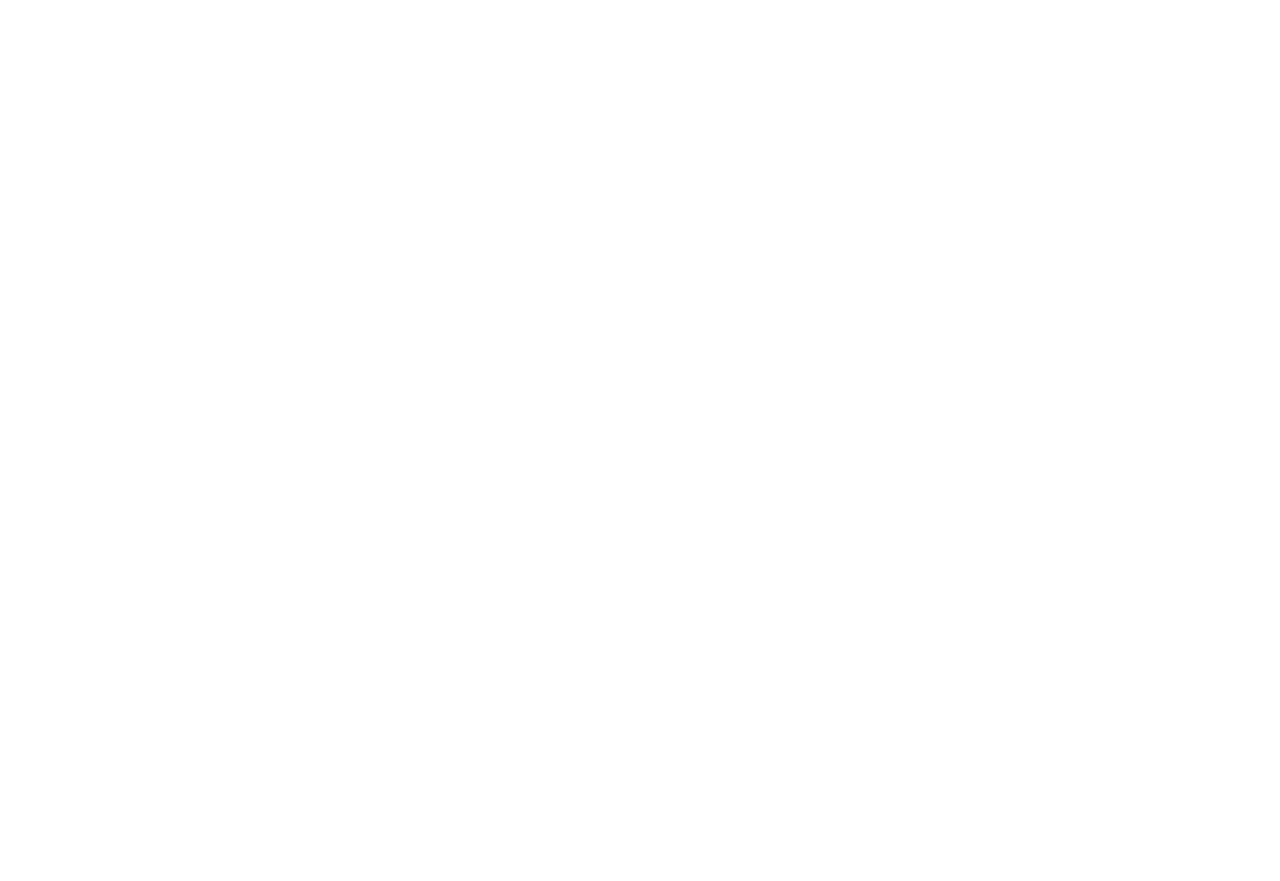
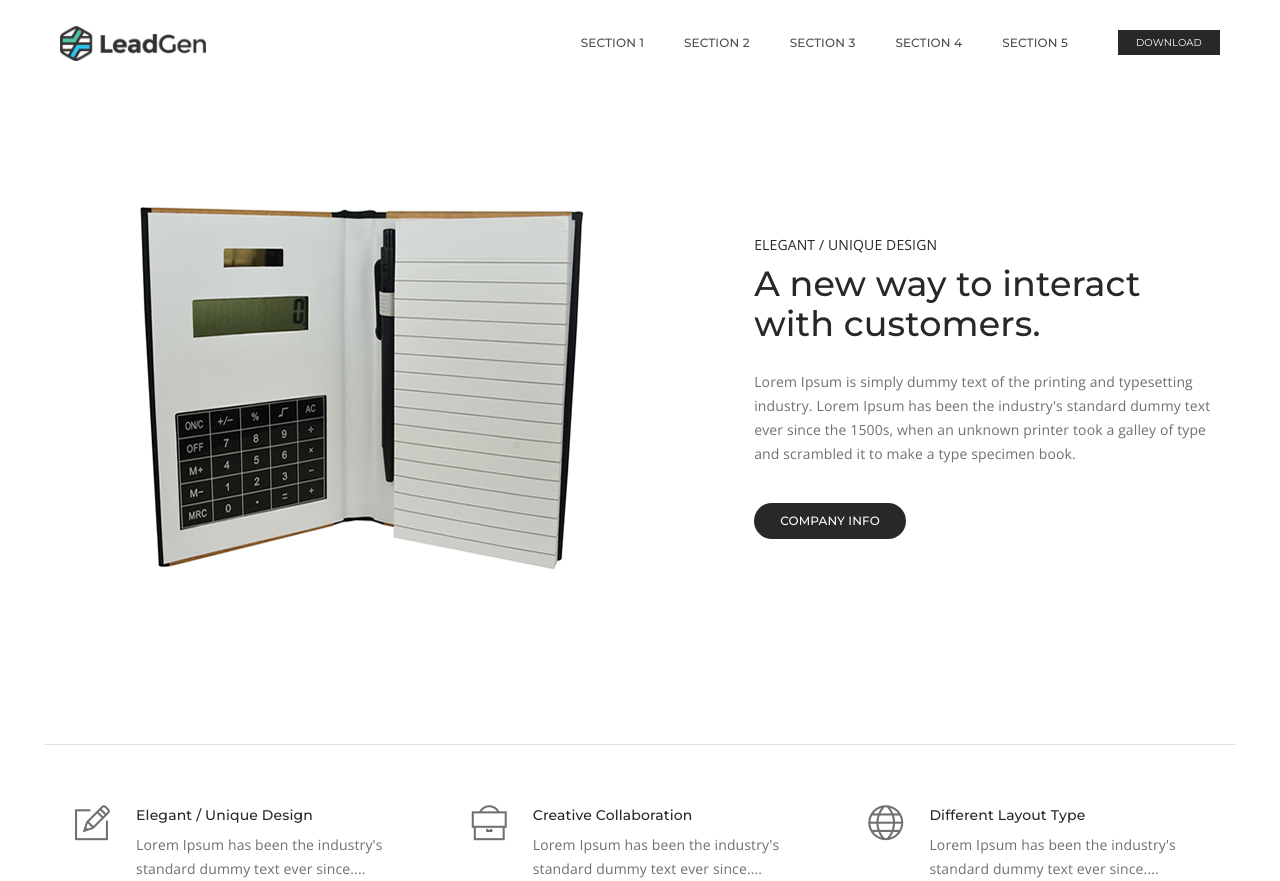
Before and after one commit to codechappie/compipro, a PHP site: page /page2.html in a window 1280 px wide. Before the commit the page is empty. Before the commit the page ends 800 px from the top, so only its background shows below. Run offline with PHP 8.4, Linux system fonts and the light colour scheme.

Commit message:
solve some problems

```diff
--- a/page2.html
+++ b/page2.html
@@ -42,6 +42,103 @@
 
         <div id="page" class="page">
 
+            <header class="leadgen-agency-1" id="header-section1">
+                <!-- nav -->
+                <nav class="navbar bg-white tz-header-bg no-margin alt-font shrink-header light-header">
+                    <div class="container navigation-menu">
+                        <div class="row">
+                            <!-- logo -->
+                            <div class="col-md-3 col-sm-4 col-xs-9">
+                                <a href="#home" class="inner-link"><img alt="Image Block" src="images/logo.png" data-img-size="(W)163px X (H)39px"></a>
+                            </div>
+                            <!-- end logo -->
+                            <div class="col-md-9 col-sm-8 col-xs-3 position-inherit">
+                                <button data-target="#bs-example-navbar-collapse-1" data-toggle="collapse" class="navbar-toggle collapsed" type="button">
+                                    <span class="sr-only">Toggle navigation</span>
+                                    <span class="icon-bar"></span>
+                                    <span class="icon-bar"></span>
+                                    <span class="icon-bar"></span>
+                                </button>
+                                <div id="bs-example-navbar-collapse-1" class="collapse navbar-collapse pull-right font-weight-500">
+                                    <ul class="nav navbar-nav">
+                                        <li class="propClone"><a class="inner-link" href="#">SECTION 1</a></li>
+                                        <li class="propClone"><a class="inner-link" href="#">SECTION 2</a></li>
+                                        <li class="propClone"><a class="inner-link" href="#">SECTION 3</a></li>
+                                        <li class="propClone"><a class="inner-link" href="#">SECTION 4</a></li>
+                                        <li class="propClone sm-no-border"><a class="inner-link" href="#">SECTION 5</a></li>
+                                        <li class="nav-button propClone sm-no-margin-tb float-left btn-medium"><a href="#" class="inner-link btn btn-small propClone bg-dark-gray text-white border-radius-0 sm-display-inline-block font-weight-400 sm-padding-nav-btn">DOWNLOAD</a></li>
+                                    </ul>
+                                </div>
+                            </div>
+                        </div>
+                    </div>
+                </nav>
+                <!-- end nav -->
+            </header>
+
+            <section class="padding-10px-tb xs-padding-60px-tb bg-white builder-bg border-none" id="content-section52">
+                <div class="container">
+                    <div class="row equalize xs-equalize-auto equalize-display-inherit">
+                        <!-- image -->
+                        <div class="col-md-7 col-sm-7 col-xs-12 xs-text-center xs-margin-ninteen-bottom display-table" style="height: 510px;">
+                            <div class="display-table-cell-vertical-middle">
+                                <img alt="" src="images/CUADERNOS/8.png" data-img-size="(W)800px X (H)788px">
+                            </div>
+                        </div>
+                        <!-- end image -->
+                        <div class="col-md-5 col-sm-5 col-xs-12 xs-text-center display-table" style="height: 510px;">
+                            <div class="display-table-cell-vertical-middle">
+                                <div class="text-medium text-dark-gray tz-text margin-two-bottom tz-text">ELEGANT / UNIQUE DESIGN</div>
+                                    <h2 class="alt-font title-extra-large sm-section-title-medium text-dark-gray xs-title-extra-large margin-ten-bottom xs-margin-ten-bottom tz-text">A new way to interact with customers.</h2>
+                                    <div class="text-medium sm-text-medium margin-fifteen-bottom  tz-text"><p>Lorem Ipsum is simply dummy text of the printing and typesetting industry. Lorem Ipsum has been the industry's standard dummy text ever since the 1500s, when an unknown printer took a galley of type and scrambled it to make a type specimen book.</p></div>
+                                    <a href="#" class="btn btn-medium propClone bg-dark-gray btn-circle text-white xs-margin-seven-bottom"><span class="tz-text">COMPANY INFO</span></a>
+                            </div>
+                        </div>
+                    </div>
+                    <div class="row padding-nine-top margin-nine-top xs-padding-fifteen-top border-top tz-border equalize xs-equalize-auto equalize-display-inherit">
+                        <!-- feature box -->
+                        <div class="col-md-4 col-sm-4 col-xs-12 xs-text-center xs-margin-nine-bottom" style="height: 78px;">
+                            <div class="col-md-2 col-sm-2 col-xs-12 xs-margin-seven-bottom">
+                                <i class="fa ti-pencil-alt title-extra-large sm-title-large xs-title-extra-large-5 text-light-gray2 tz-icon-color" aria-hidden="true"></i>
+                            </div>
+                            <div class="col-md-10 col-sm-10 col-xs-12 feature-box-details">
+                                <span class="tz-text text-medium text-dark-gray alt-font font-weight-500 sm-text-medium margin-three-bottom sm-margin-five-bottom xs-margin-three-bottom display-inline-block">Elegant / Unique Design</span>
+                                <div class="text-medium float-left width-100 tz-text"><p class="no-margin-bottom">Lorem Ipsum has been the industry's standard dummy text ever since....</p></div>
+                            </div>
+                        </div>
+                        <!-- end feature box -->
+                        <!-- feature box -->
+                        <div class="col-md-4 col-sm-4 col-xs-12 xs-text-center xs-margin-nine-bottom" style="height: 78px;">
+                            <div class="col-md-2 col-sm-2 col-xs-12 xs-margin-seven-bottom">
+                                <i class="fa ti-briefcase title-extra-large sm-title-large xs-title-extra-large-5 text-light-gray2 tz-icon-color" aria-hidden="true"></i>
+                            </div>
+                            <div class="col-md-10 col-sm-10 col-xs-12 feature-box-details">
+                                <span class="tz-text text-medium text-dark-gray alt-font font-weight-500 sm-text-medium margin-three-bottom sm-margin-five-bottom xs-margin-three-bottom display-inline-block">Creative Collaboration</span>
+                                <div class="text-medium float-left width-100 tz-text"><p class="no-margin-bottom">Lorem Ipsum has been the industry's standard dummy text ever since....</p></div>
+                            </div>
+                        </div>
+                        <!-- end feature box -->
+                        <!-- feature box -->
+                        <div class="col-md-4 col-sm-4 col-xs-12 xs-text-center xs-margin-nine-bottom" style="height: 78px;">
+                            <div class="col-md-2 col-sm-2 col-xs-12 xs-margin-seven-bottom">
+                                <i class="fa ti-world title-extra-large sm-title-large xs-title-extra-large-5 text-light-gray2 tz-icon-color" aria-hidden="true"></i>
+                            </div>
+                            <div class="col-md-10 col-sm-10 col-xs-12 feature-box-details">
+                                <span class="tz-text text-medium text-dark-gray alt-font font-weight-500 sm-text-medium margin-three-bottom sm-margin-five-bottom xs-margin-three-bottom display-inline-block">Different Layout Type</span>
+                                <div class="text-medium float-left width-100 tz-text"><p class="no-margin-bottom">Lorem Ipsum has been the industry's standard dummy text ever since....</p></div>
+                            </div>
+                        </div>
+                        <!-- end feature box -->
+                    </div>
+                </div>
+            </section>
+
+
+
+
+
+
+
         </div><!-- /#page -->
 
 
```
Also changed, not shown: css/main.css (+9 -1 lines), index.html (+9 -12 lines).
